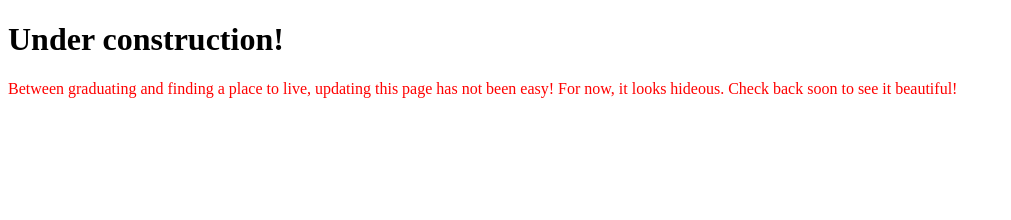
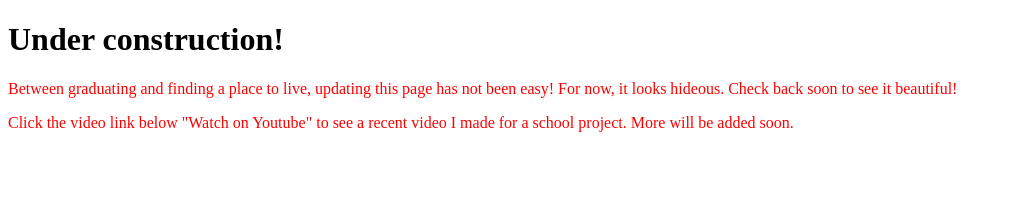
Before and after one commit to Red-Tailed-Haq/red-tailed-haq.github.io, a plain HTML site: page index.html in a window 1280 px wide. Shown: the top 220 px of the page, without its empty margins (0-1011 px from the left). Drawn offline with Linux system fonts and the light colour scheme.

Commit message:
Added message above video

```diff
--- a/index.html
+++ b/index.html
@@ -10,7 +10,7 @@
 
 <h1 class="reddebug">Under construction!</h1>
 <p>Between graduating and finding a place to live, updating this page has not been easy! For now, it looks hideous. Check back soon to see it beautiful!</p>
-
+<p>Click the video link below "Watch on Youtube" to see a recent video I made for a school project. More will be added soon.</p>
 <iframe width="420" height="315"
     src="https://www.youtube.com/embed/_Tj2lGpJ9EU" style="margin: 10vw">
 </iframe>
```
